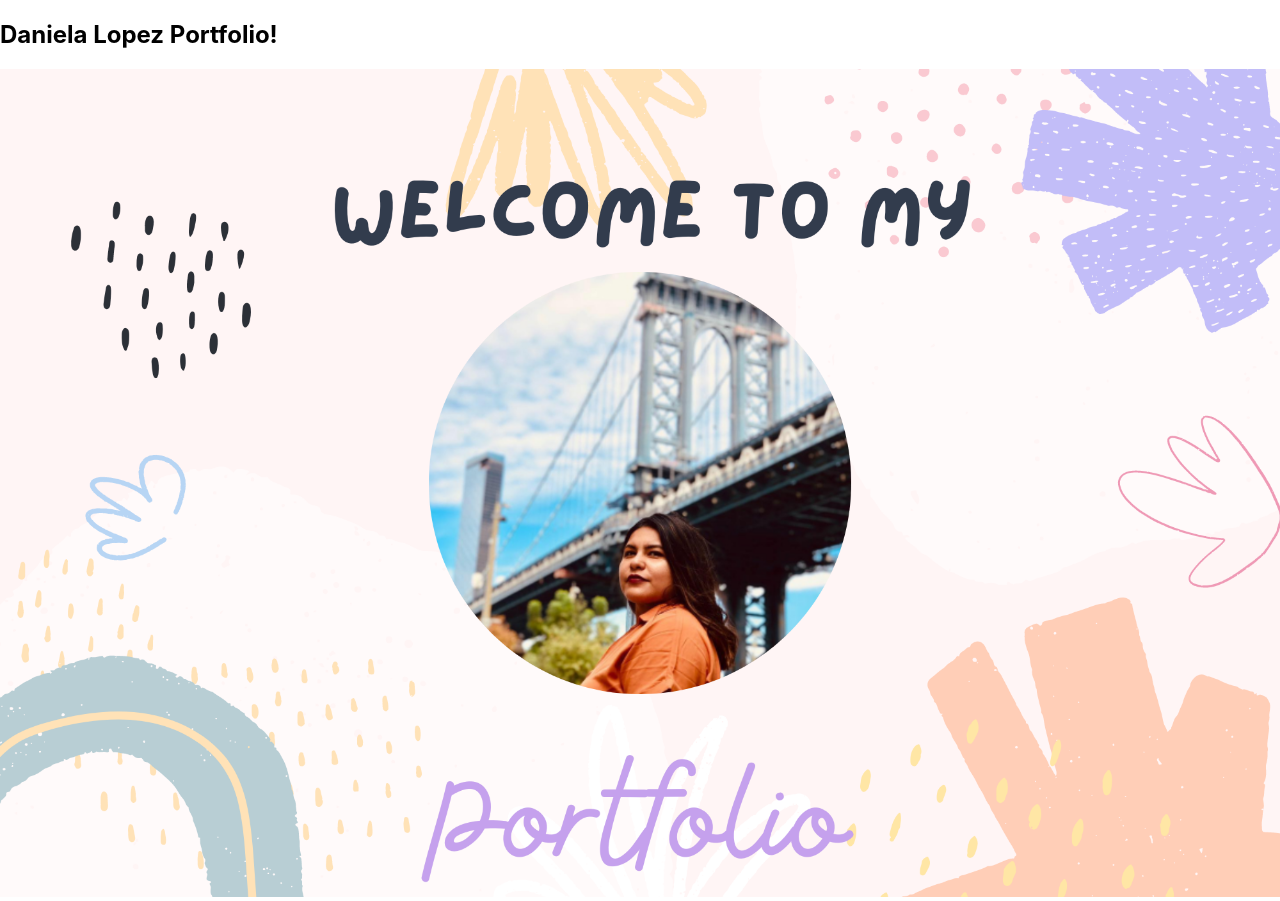
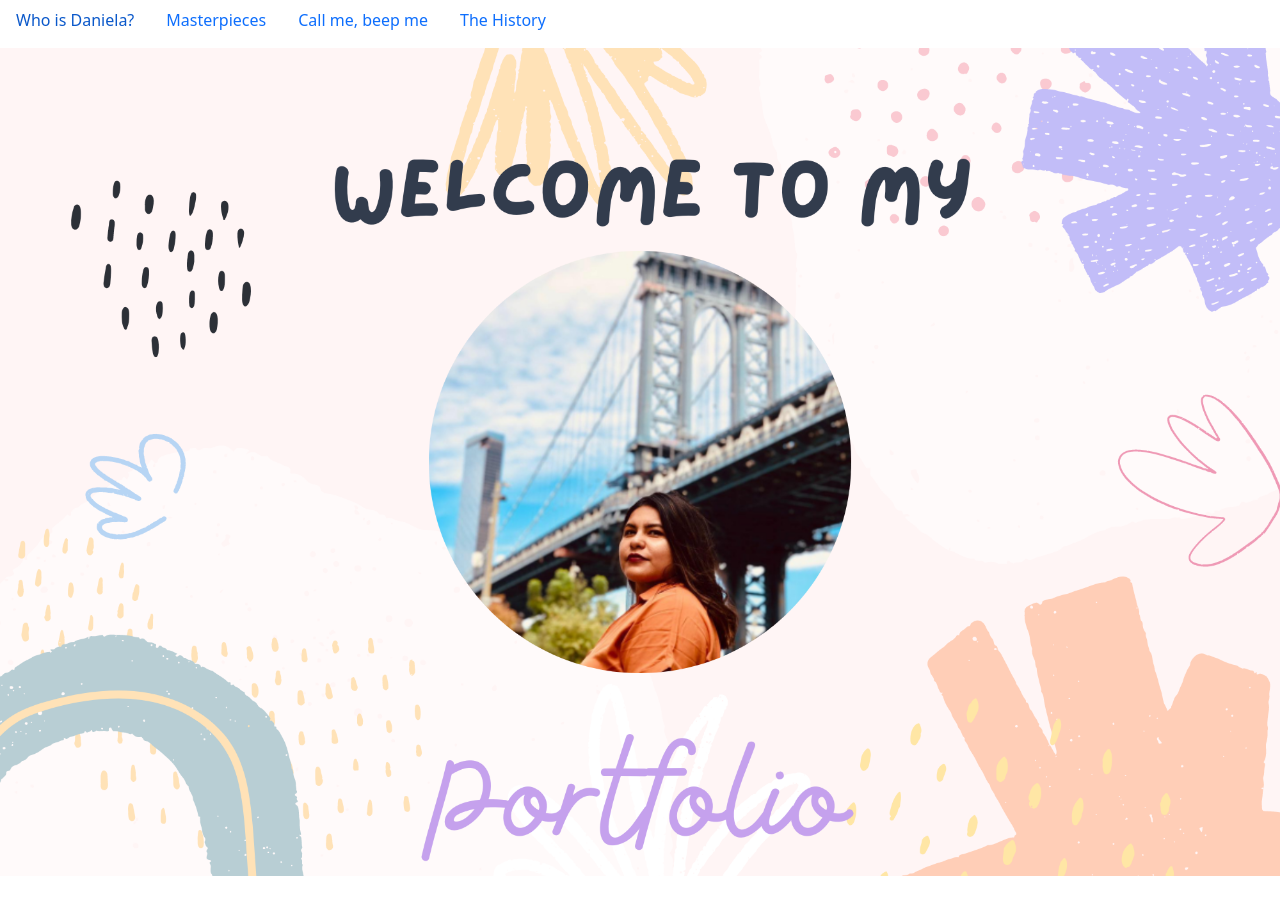
Before and after one commit to dlope0831/daniela-lopez-portfolio, a React (Create React App) app: page / in a window 1280 px wide. Built offline with nearby package versions, Linux system fonts and the light colour scheme.

Commit message:
rendered navbar layout

```diff
--- a/package.json
+++ b/package.json
@@ -6,11 +6,13 @@
     "@testing-library/jest-dom": "^5.16.4",
     "@testing-library/react": "^11.1.0",
     "@testing-library/user-event": "^13.5.0",
+    "bootstrap": "^5.2.3",
     "react": "17.0.2",
+    "react-bootstrap": "^2.6.0",
     "react-dom": "17.0.2",
     "react-scripts": "5.0.1",
     "web-vitals": "^2.1.4"
-},
+  },
   "scripts": {
     "start": "react-scripts start",
     "build": "react-scripts build",
--- a/src/App.js
+++ b/src/App.js
@@ -1,11 +1,11 @@
 import React from 'react';
-import logo from './logo.svg';
-import './App.css';
 import About from './components/About';
+import Navbar from './components/Nav';
 
 function App() {
   return (
     <div>
+      <Navbar></Navbar>
       <main>
       <About></About>
       </main>
--- a/src/components/About/index.js
+++ b/src/components/About/index.js
@@ -4,7 +4,7 @@ import coverImage from "../../assets/images/coverImage.png"
 function About () {
 return (
 <section>
-    <h1 id="about">Daniela Lopez Portfolio!</h1>
+    {/* <h1 id="about">Daniela Lopez Portfolio!</h1> */}
     <img src={coverImage} className="my-2" style={{ width: "100%" }} alt="cover" />
 </section>
 );
--- a/src/components/Nav/index.js
+++ b/src/components/Nav/index.js
@@ -0,0 +1,23 @@
+import React from "react";
+import Nav from 'react-bootstrap/Nav';
+
+function Navbar() {
+    return (
+      <Nav defaultActiveKey="/home" as="ul">
+        <Nav.Item as="li">
+          <Nav.Link href="/home">Who is Daniela?</Nav.Link>
+        </Nav.Item>
+        <Nav.Item as="li">
+          <Nav.Link eventKey="link-1">Masterpieces</Nav.Link>
+        </Nav.Item>
+        <Nav.Item as="li">
+          <Nav.Link eventKey="link-2">Call me, beep me</Nav.Link>
+        </Nav.Item>
+        <Nav.Item as="li">
+          <Nav.Link eventKey="link-3">The History</Nav.Link>
+        </Nav.Item>
+      </Nav>
+    );
+  }
+
+  export default Navbar;
--- a/src/index.js
+++ b/src/index.js
@@ -3,6 +3,7 @@ import ReactDOM from 'react-dom';
 import './index.css';
 import App from './App';
 import reportWebVitals from './reportWebVitals';
+import 'bootstrap/dist/css/bootstrap.min.css';
 
 ReactDOM.render(
   <React.StrictMode>
```
Also changed, not shown: 1 other file (tests, documents, lock files or other folders).
